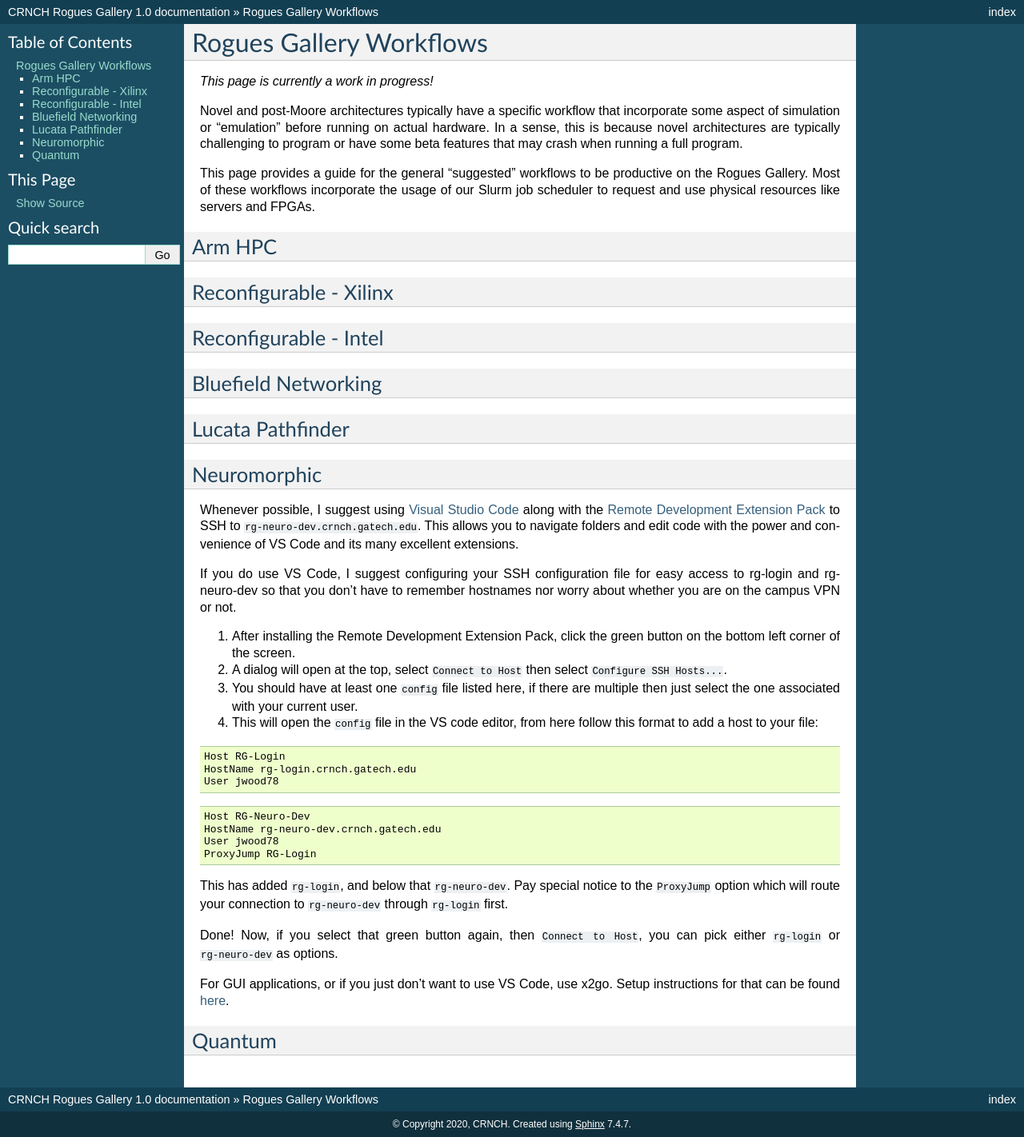
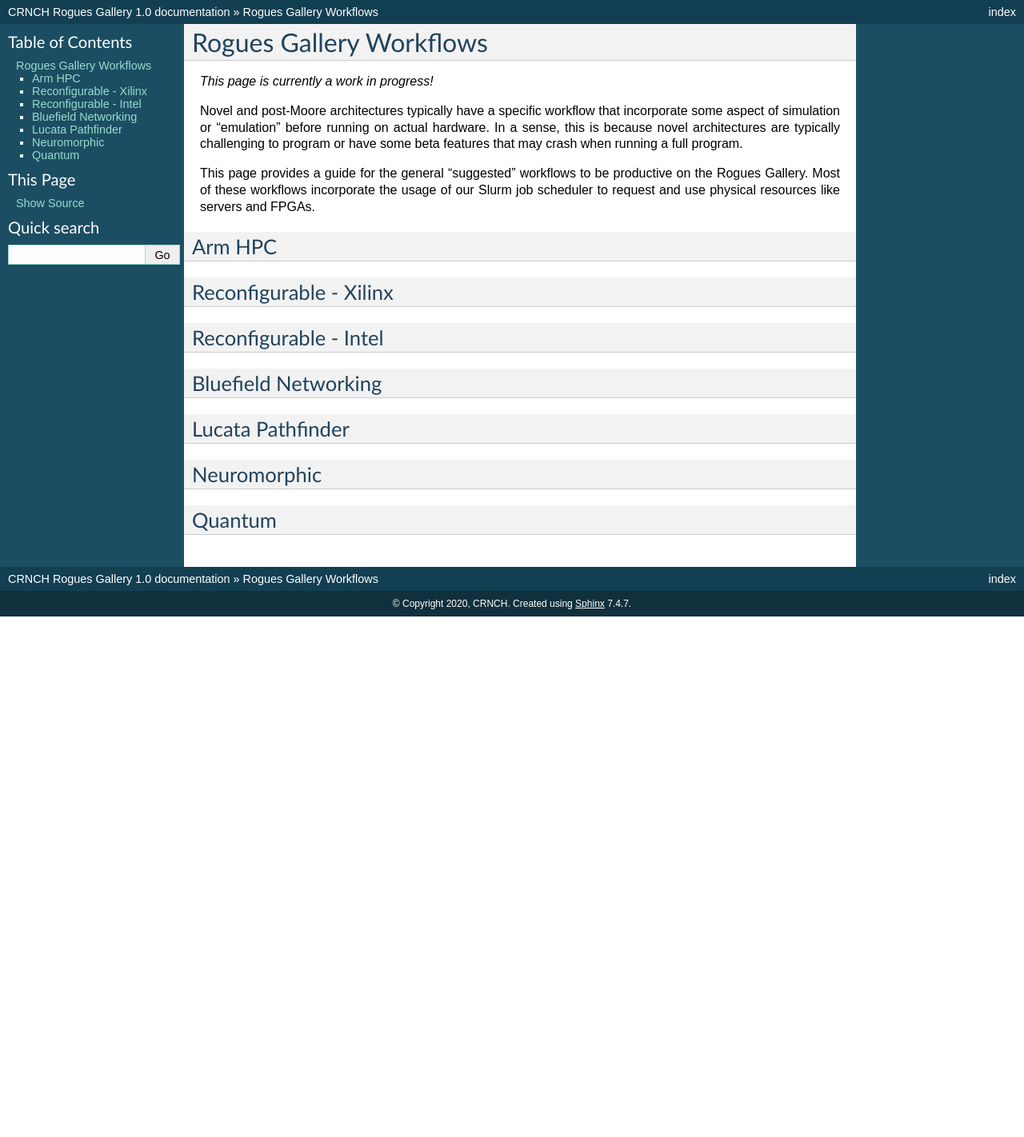
Before and after one commit to gt-crnch-rg/read-the-docs, a Sphinx documentation site: the page built from docs/general/rg-workflows.rst, in a window 1280 px wide. Shown: the whole page at 80% size. Built offline with Sphinx 7.4.7, drawn with Linux system fonts in a browser that asks for light colours; pages that are not in the unit, such as notebooks, are missing from menus; after the commit the page ends 900 px from its top, so only the background shows below that.

Commit message:
Updated VS Code file instructions

```diff
--- a/docs/general/rg-workflows.rst
+++ b/docs/general/rg-workflows.rst
@@ -32,39 +32,5 @@
 Neuromorphic
 -------------
 
-Whenever possible, I suggest using `Visual Studio Code <https://code.visualstudio.com/>`__
-along with the `Remote Development Extension Pack <https://marketplace.visualstudio.com/items?itemName=ms-vscode-remote.vscode-remote-extensionpack>`__
-to SSH to ``rg-neuro-dev.crnch.gatech.edu``. This allows you to navigate folders
-and edit code with the power and convenience of VS Code and its many excellent extensions.
-
-If you do use VS Code, I suggest configuring your SSH configuration file for easy
-access to rg-login and rg-neuro-dev so that you don't have to remember hostnames nor worry
-about whether you are on the campus VPN or not.
-
-1. After installing the Remote Development Extension Pack, click the green button on the bottom left corner of the screen.
-2. A dialog will open at the top, select ``Connect to Host`` then select ``Configure SSH Hosts...``.
-3. You should have at least one ``config`` file listed here, if there are multiple then just select the one associated with your current user.
-4. This will open the ``config`` file in the VS code editor, from here follow this format to add a host to your file:
-
-.. code:: bash
-
-    Host RG-Login
-    HostName rg-login.crnch.gatech.edu
-    User jwood78
-
-.. code:: bash
-
-    Host RG-Neuro-Dev
-    HostName rg-neuro-dev.crnch.gatech.edu
-    User jwood78
-    ProxyJump RG-Login
-
-This has added ``rg-login``, and below that ``rg-neuro-dev``. Pay special notice to the ``ProxyJump``
-option which will route your connection to ``rg-neuro-dev`` through ``rg-login`` first.
-
-Done! Now, if you select that green button again, then ``Connect to Host``, you can pick either ``rg-login`` or ``rg-neuro-dev`` as options.
-
-For GUI applications, or if you just don't want to use VS Code, use x2go. Setup instructions for that can be found `here <https://gt-crnch-rg.readthedocs.io/en/main/general/using-gui-with-x2go.html?highlight=x2go#how-do-i-quickly-get-started-using-x2go-on-crnch-resources>`__.
-
 Quantum
 -------
```
Also changed, not shown: docs/general/visual-studio-code.rst (added, +45 -0 lines), 1 other file.
